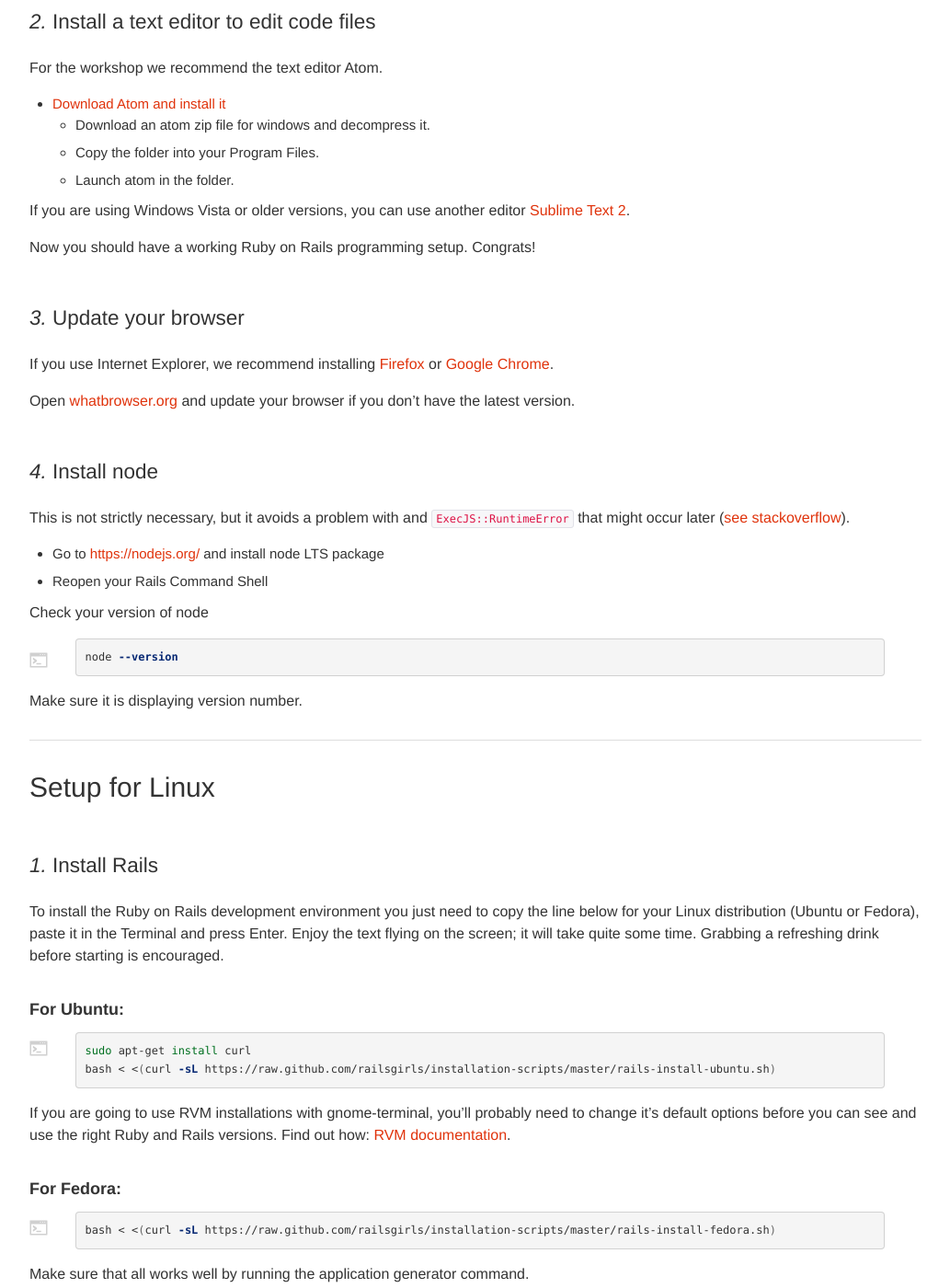
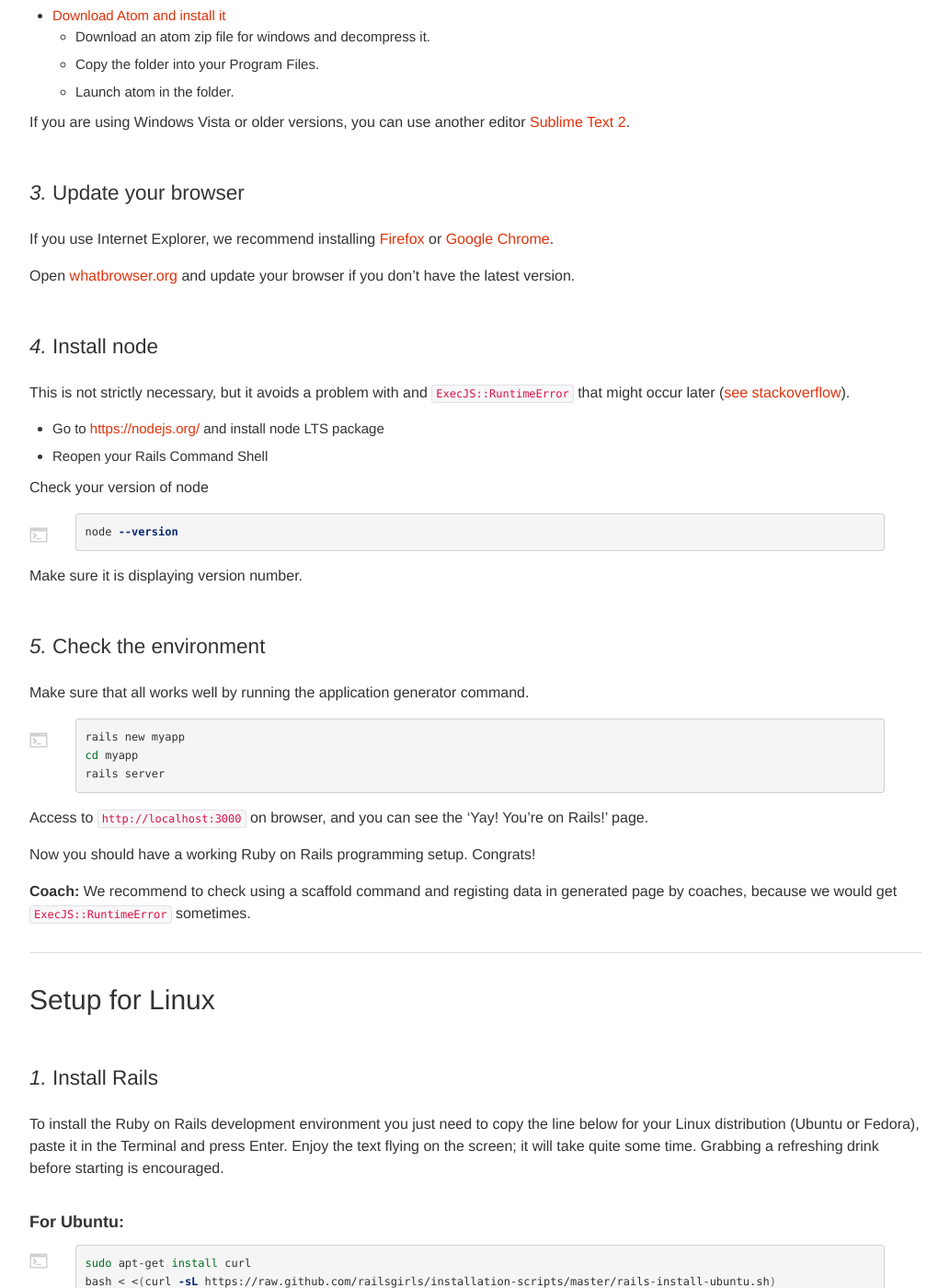
Before and after one commit to railsgirls/guides.railsgirls.com, a Jekyll site: the page built from _posts/2013-05-02-install.markdown, in a window 1280 px wide and 1400 px high, scrolled down 5309 px. Shown: the whole window at 92% size, without its empty margins (53-1086 px from the left). Built offline with Jekyll 4.4.1, drawn with Linux system fonts in a browser that asks for light colours; nearby versions of some CDN libraries; some of the changed text lies outside the part shown.

Commit message:
Create new sentence for check environments
Because we need check them after installing node.

```diff
--- a/_posts/2013-05-02-install.markdown
+++ b/_posts/2013-05-02-install.markdown
@@ -150,12 +150,6 @@ If the Rails version is less than 5, update it using a following command:
 gem update rails --no-document
 {% endhighlight %}
 
-Make sure that all works well by running the application generator command.
-
-{% highlight sh %}
-rails new myapp
-{% endhighlight %}
-
 ## Possible errors
 
 ### Gem::RemoteFetcher error
@@ -239,6 +231,22 @@ node --version
 {% endhighlight %}
 
 Make sure it is displaying version number.
+
+### *5.* Check the environment
+
+Make sure that all works well by running the application generator command.
+
+{% highlight sh %}
+rails new myapp
+cd myapp
+rails server
+{% endhighlight %}
+
+Access to `http://localhost:3000` on browser, and you can see the 'Yay! You're on Rails!' page.
+
+Now you should have a working Ruby on Rails programming setup. Congrats!
+
+**Coach:** We recommend to check using a scaffold command and registing data in generated page by coaches, because we would get `ExecJS::RuntimeError` sometimes.
 
 <hr />
 
```
Also changed, not shown: other parts of _posts/2013-05-02-install.markdown (+0 -2 lines).
